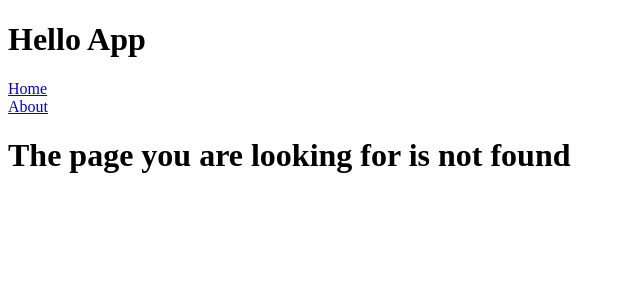
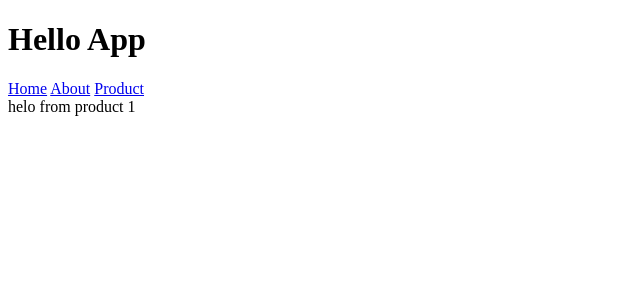
Before and after one commit to shamaz332/React-Router-v6-, a React (Create React App) app: page /product/1 in a window 1280 px wide. Before the commit this address had no page. Shown: the top 300 px of the page, without its empty margins (0-640 px from the left). Built offline with nearby package versions, Linux system fonts and the light colour scheme.

Commit message:
Reading URL Parameters

```diff
--- a/src/App.js
+++ b/src/App.js
@@ -1,8 +1,9 @@
 import React from 'react';
 import {Home} from "./components/home.js"
 import {About} from "./components/about.js"
+import {Product} from "./components/product"
 import {Error} from "./components/404.js"
-import {Routes,Route} from 'react-router'
+import {Routes,Route} from 'react-router-dom'
 import { Link } from 'react-router-dom';
 
 function App() {
@@ -10,14 +11,15 @@ function App() {
     <div className="App">
       <h1>Hello App</h1>
 <Link to="/" >Home</Link>
-<br/>
+{" "}
 <Link to="/about" >About</Link>
-
-
+{" "}
+<Link to="/product" >Product</Link>
 <Routes>
 
 <Route path="/" element={<Home/>}/>
 <Route path="/about" element={<About/>}/>
+<Route path="/product/:productID" element={<Product/>}/>
 <Route path="*" element={<Error/>}/>
 </Routes>
 
--- /dev/null
+++ b/src/components/product.js
@@ -0,0 +1,12 @@
+import React from 'react'
+import {useParams} from 'react-router-dom'
+export const Product = () => {
+
+const {productID} = useParams();
+
+    return (
+        <div>
+            helo from product {productID}
+        </div>
+    )
+}
```
